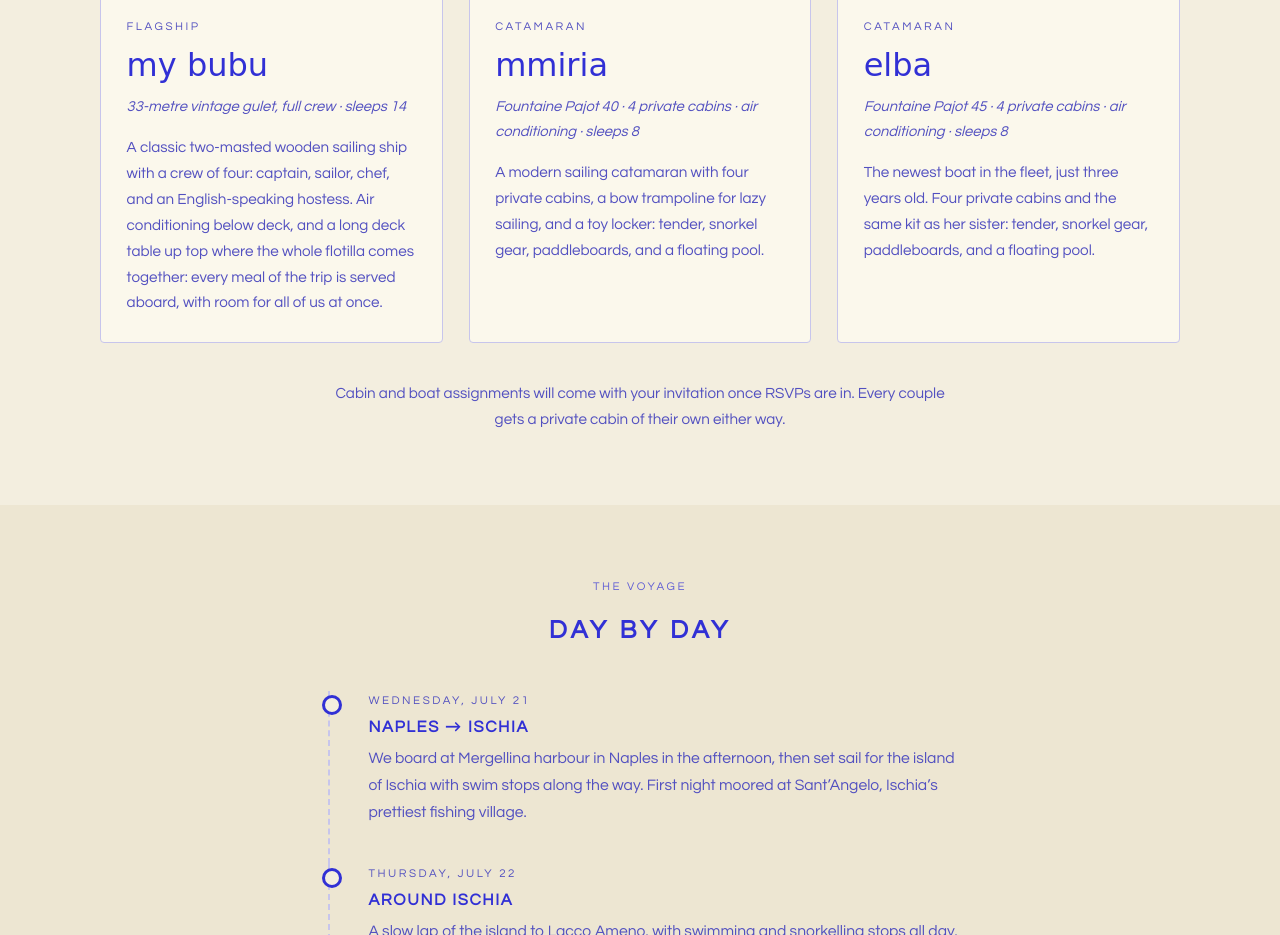
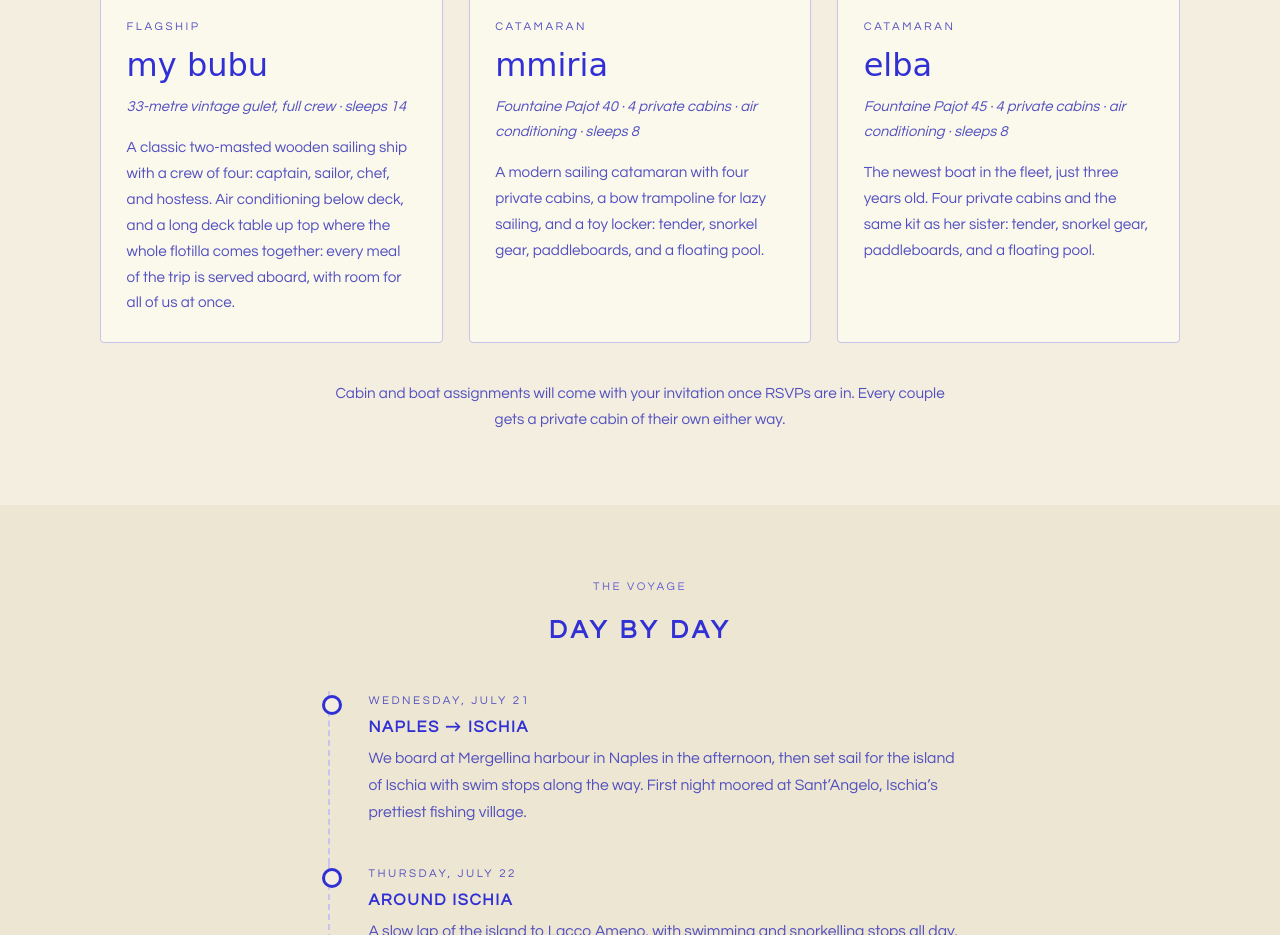
Before and after one commit to rz-blip/amy-robbie-wedding, a plain HTML site: page index.html in a window 1280 px wide. Shown: the part 2240-3175 px from the top of the page. Drawn offline with Linux system fonts and the light colour scheme.

Commit message:
Drop English-speaking qualifier

```diff
--- a/index.html
+++ b/index.html
@@ -569,7 +569,7 @@
         <span class="flag label">Flagship</span>
         <h3 class="script">my bubu</h3>
         <p class="type">33-metre vintage gulet, full crew &middot; sleeps 14</p>
-        <p class="desc">A classic two-masted wooden sailing ship with a crew of four: captain, sailor, chef, and an English-speaking hostess. Air conditioning below deck, and a long deck table up top where the whole flotilla comes together: every meal of the trip is served aboard, with room for all of us at once.</p>
+        <p class="desc">A classic two-masted wooden sailing ship with a crew of four: captain, sailor, chef, and hostess. Air conditioning below deck, and a long deck table up top where the whole flotilla comes together: every meal of the trip is served aboard, with room for all of us at once.</p>
       </div>
     </div>
 
```
